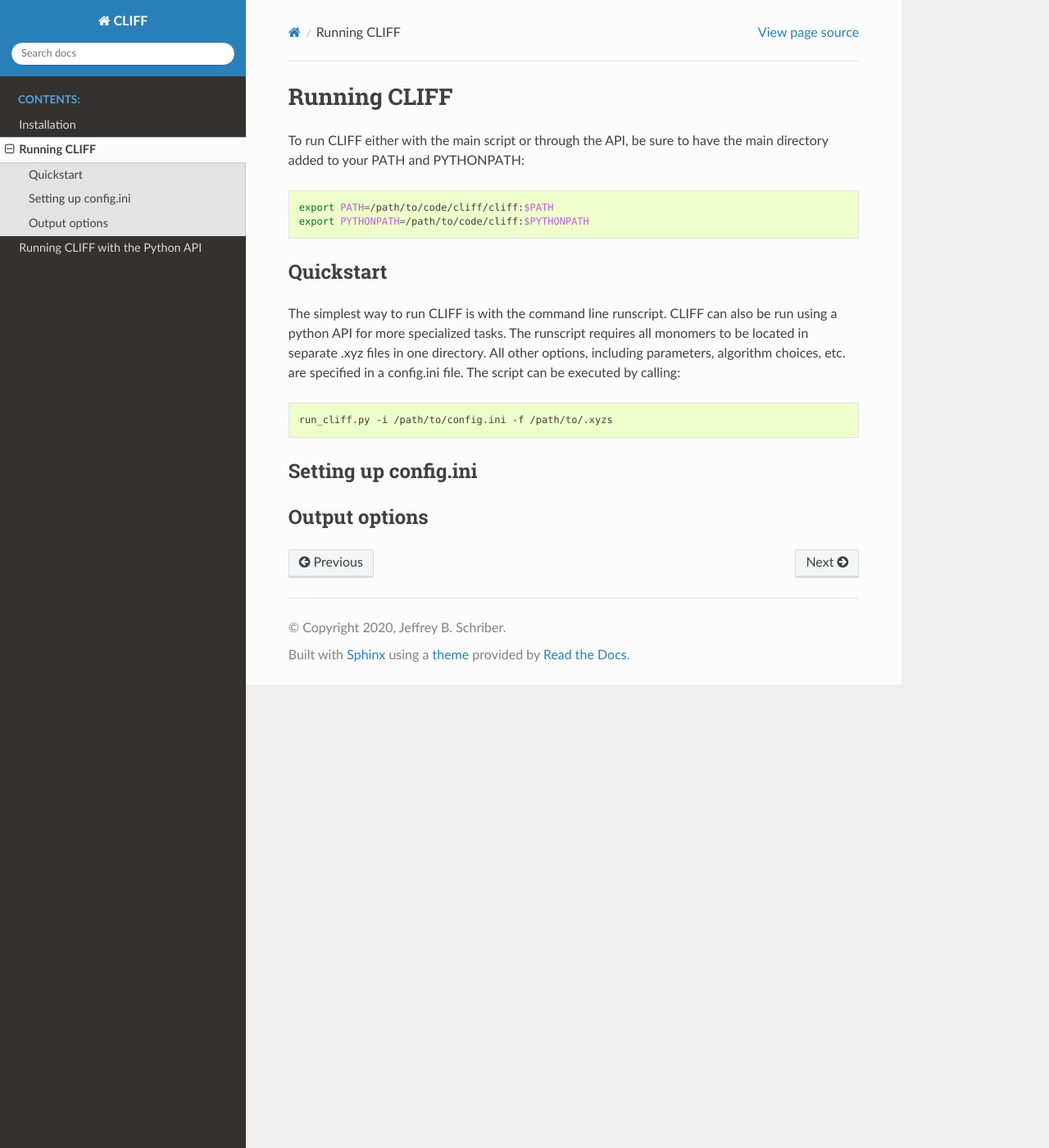
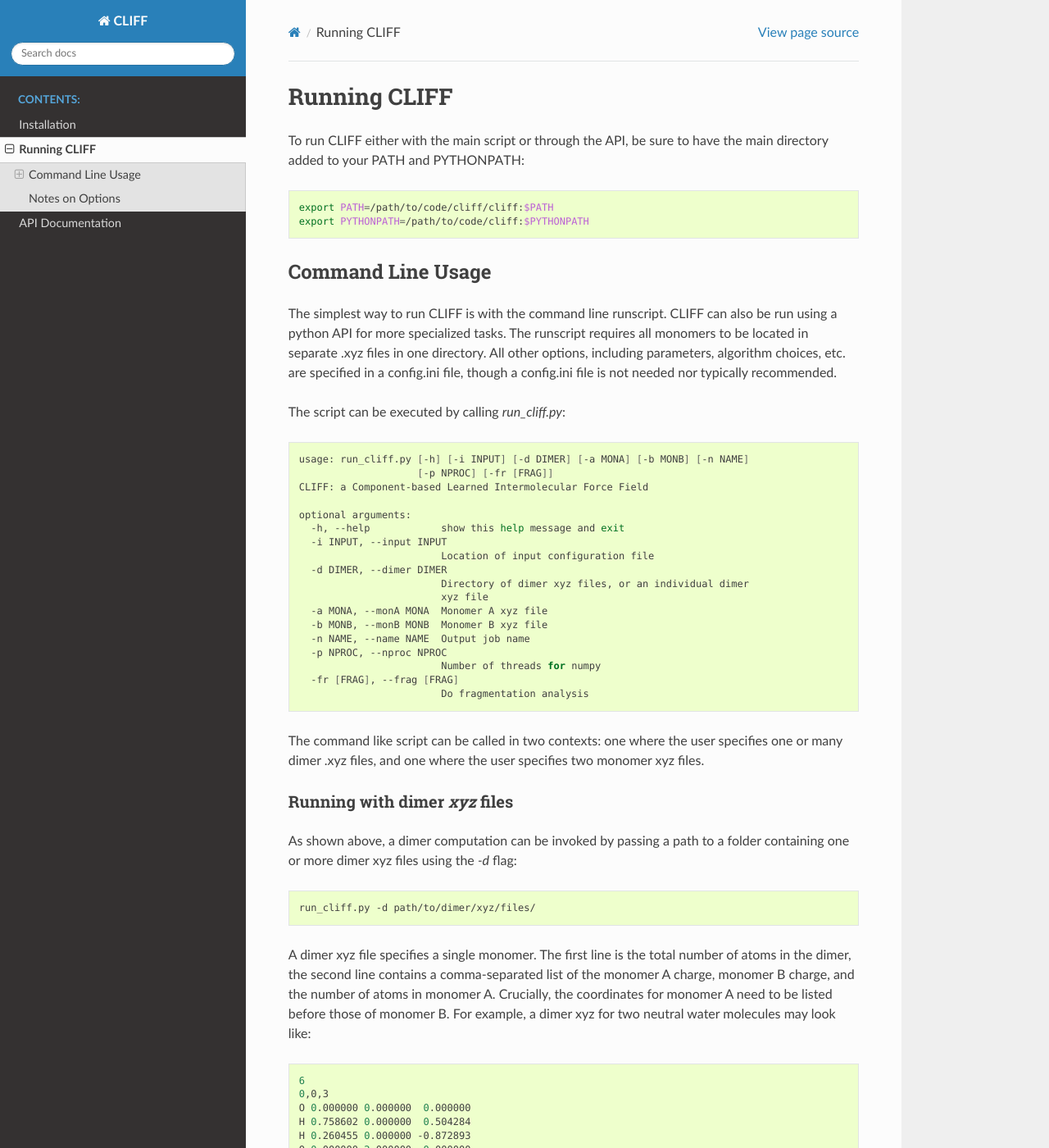
Before and after one commit to jeffschriber/cliff, a Sphinx documentation site: the page built from docs/running_cliff.rst, in a window 1280 px wide and 1400 px high. Shown: the whole window at 82% size. Built offline with Sphinx 7.4.7 and the Read the Docs theme 2.0.0, drawn with Linux system fonts in a browser that asks for light colours; pages that are not in the unit, such as notebooks, are missing from menus; some of the changed text lies outside the part shown.

```diff
--- a/docs/cliff_api.rst
+++ /dev/null
@@ -1,14 +0,0 @@
-.. _`sec:cliff_api`:
-
-Running CLIFF with the Python API
-=================================
-
-Quickstart
------------
-
-Setting up config.ini
----------------------
-
-
-Output options
---------------
--- a/docs/conf.py
+++ b/docs/conf.py
@@ -10,9 +10,9 @@
 # add these directories to sys.path here. If the directory is relative to the
 # documentation root, use os.path.abspath to make it absolute, like shown here.
 #
-# import os
-# import sys
-# sys.path.insert(0, os.path.abspath('.'))
+import os
+import sys
+sys.path.insert(0, os.path.abspath('../'))
 
 
 # -- Project information -----------------------------------------------------
@@ -82,11 +82,11 @@ exclude_patterns = ['_build', 'Thumbs.db', '.DS_Store']
 html_theme = 'sphinx_rtd_theme'
 import sphinx_rtd_theme
 #html_theme = 'pyramid'
-autodoc_default_flags = ['members',
-                         'undoc-members',
-                         'inherited-members',  # disabled because there's a bug in sphinx
-                         'show-inheritance',
-                        ]
+#autodoc_default_flags = ['members',
+#                         'undoc-members',
+#                         'inherited-members',  # disabled because there's a bug in sphinx
+#                         'show-inheritance',
+#                        ]
 
 
 # Add any paths that contain custom static files (such as style sheets) here,
--- a/docs/getting_started.rst
+++ /dev/null
@@ -1,4 +0,0 @@
-Getting Started
-===============
-
-This page details how to get started with CLIFF.
--- a/docs/index.rst
+++ b/docs/index.rst
@@ -16,7 +16,8 @@ the physics-based functional forms.
 
     installation
     running_cliff
-    cliff_api
+    cliff_python
+    api
 
 
 
--- a/docs/running_cliff.rst
+++ b/docs/running_cliff.rst
@@ -13,23 +13,120 @@ your PATH and PYTHONPATH:
     export PYTHONPATH=/path/to/code/cliff:$PYTHONPATH
 
 
-Quickstart
------------
+Command Line Usage
+------------------
 
 The simplest way to run CLIFF is with the command line runscript. CLIFF can also be run using a python API
 for more specialized tasks. The runscript requires all monomers to be located in separate .xyz files
 in one directory. All other options, including parameters, algorithm choices, etc. are specified in
-a config.ini file. The script can be executed by calling:
+a config.ini file, though a config.ini file is not needed nor typically recommended.
+
+The script can be executed by calling `run_cliff.py`:
 
 .. code-block:: bash
 
-    run_cliff.py -i /path/to/config.ini -f /path/to/.xyzs
+    usage: run_cliff.py [-h] [-i INPUT] [-d DIMER] [-a MONA] [-b MONB] [-n NAME]
+                        [-p NPROC] [-fr [FRAG]]
+    CLIFF: a Component-based Learned Intermolecular Force Field
+
+    optional arguments:
+      -h, --help            show this help message and exit
+      -i INPUT, --input INPUT
+                            Location of input configuration file
+      -d DIMER, --dimer DIMER
+                            Directory of dimer xyz files, or an individual dimer
+                            xyz file
+      -a MONA, --monA MONA  Monomer A xyz file
+      -b MONB, --monB MONB  Monomer B xyz file
+      -n NAME, --name NAME  Output job name
+      -p NPROC, --nproc NPROC
+                            Number of threads for numpy
+      -fr [FRAG], --frag [FRAG]
+                            Do fragmentation analysis
+
+The command like script can be called in two contexts: one where the user specifies one or many dimer
+.xyz files, and one where the user specifies two monomer xyz files.
 
 
+Running with dimer `xyz` files
+^^^^^^^^^^^^^^^^^^^^^^^^^^^^^^
 
-Setting up config.ini
----------------------
+As shown above, a dimer computation can be invoked by passing a path to a folder
+containing one or more dimer xyz files using the `-d` flag:
+
+.. code-block:: bash
+
+   run_cliff.py -d path/to/dimer/xyz/files/
+
+A dimer xyz file specifies a single monomer. The first line is the total number of atoms in the dimer,
+the second line contains a comma-separated list of the monomer A charge, monomer B charge, and the number of atoms
+in monomer A. Crucially, the coordinates for monomer A need to be listed before those of monomer B.
+For example, a dimer xyz for two neutral water molecules may look like:
+
+.. code-block:: bash
+
+    6
+    0,0,3
+    O 0.000000 0.000000  0.000000
+    H 0.758602 0.000000  0.504284
+    H 0.260455 0.000000 -0.872893
+    O 0.000000 2.000000  0.000000
+    H 0.758602 2.000000  0.504284
+    H 0.260455 2.000000 -0.872893
 
 
-Output options
---------------
+Running with monomer `xyz` files
+^^^^^^^^^^^^^^^^^^^^^^^^^^^^^^^^
+
+Alternatively, CLIFF can be invoked by using monomer xyz files:
+
+.. code-block:: bash
+
+   run_cliff.py -a monomerA.xyz -b monomerB.xyz
+
+A monomer xyz file can specify one or more monomer geometries. In the above invokation,
+interaction energies between all monomers in `monomerA.xyz` and all monomers in `monomerB.xyz` are
+computed (interaction energies between mononmers defined in the same xyz are not computed).
+In specifying a monomer, the total number of atoms is needed, followed by a comma-separated
+list where the last field needs to be the monomer's total charge (other info proir to this charge
+is allowed, a label or reference energy is often convenient).
+
+To compute interaction energies between one reference water molecule and two different water molecules,
+the monomerA.xyz file can be:
+
+.. code-block:: bash
+
+    3
+    reference_water,0
+    O 0.000000 0.000000  0.000000
+    H 0.758602 0.000000  0.504284
+    H 0.260455 0.000000 -0.872893
+
+and the monomerB.xyz can be, for example:
+
+.. code-block:: bash
+
+    3
+    test_water_1,0
+    O 0.000000 2.000000  0.000000
+    H 0.758602 2.000000  0.504284
+    H 0.260455 2.000000 -0.872893
+
+    3
+    test_water_2,0
+    O 0.000000 4.000000  0.000000
+    H 0.758602 4.000000  0.504284
+    H 0.260455 4.000000 -0.872893
+
+
+Notes on Options
+----------------
+
+As mentioned, options including global parameters, model locations,
+can be modified by manually specifying a `config.ini` file.
+However, we do not recommend using such a file, as the CLIFF
+method is optimized for use with all preset defaults,
+and any additional modifications to these defaults
+are considered expert options. For interested users, we
+point out all available options and defaults are defined
+in `cliff/helpers/options.py`.
```
Also changed, not shown: docs/api.rst (+20 -1 lines), docs/installation.rst (+12 -1 lines).
